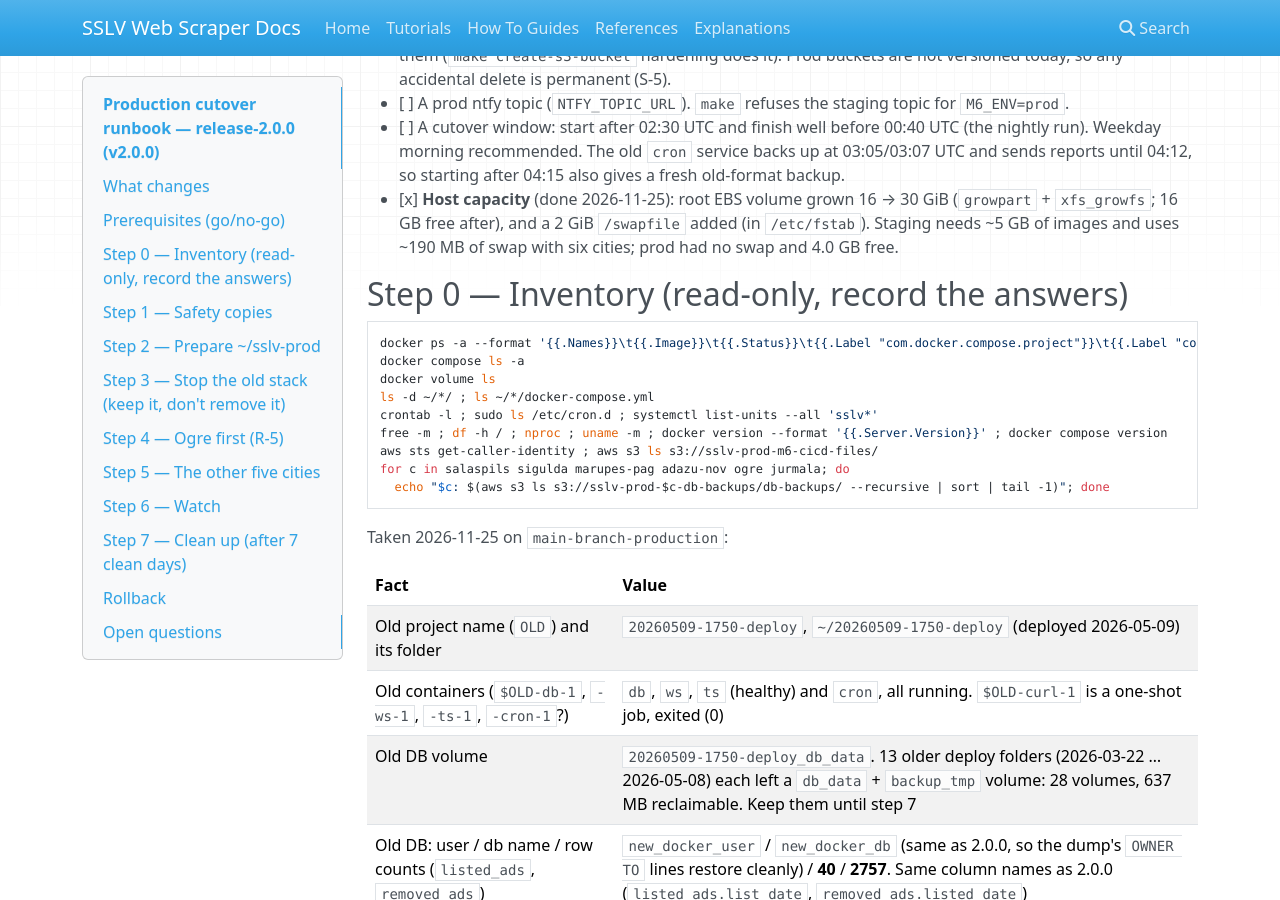
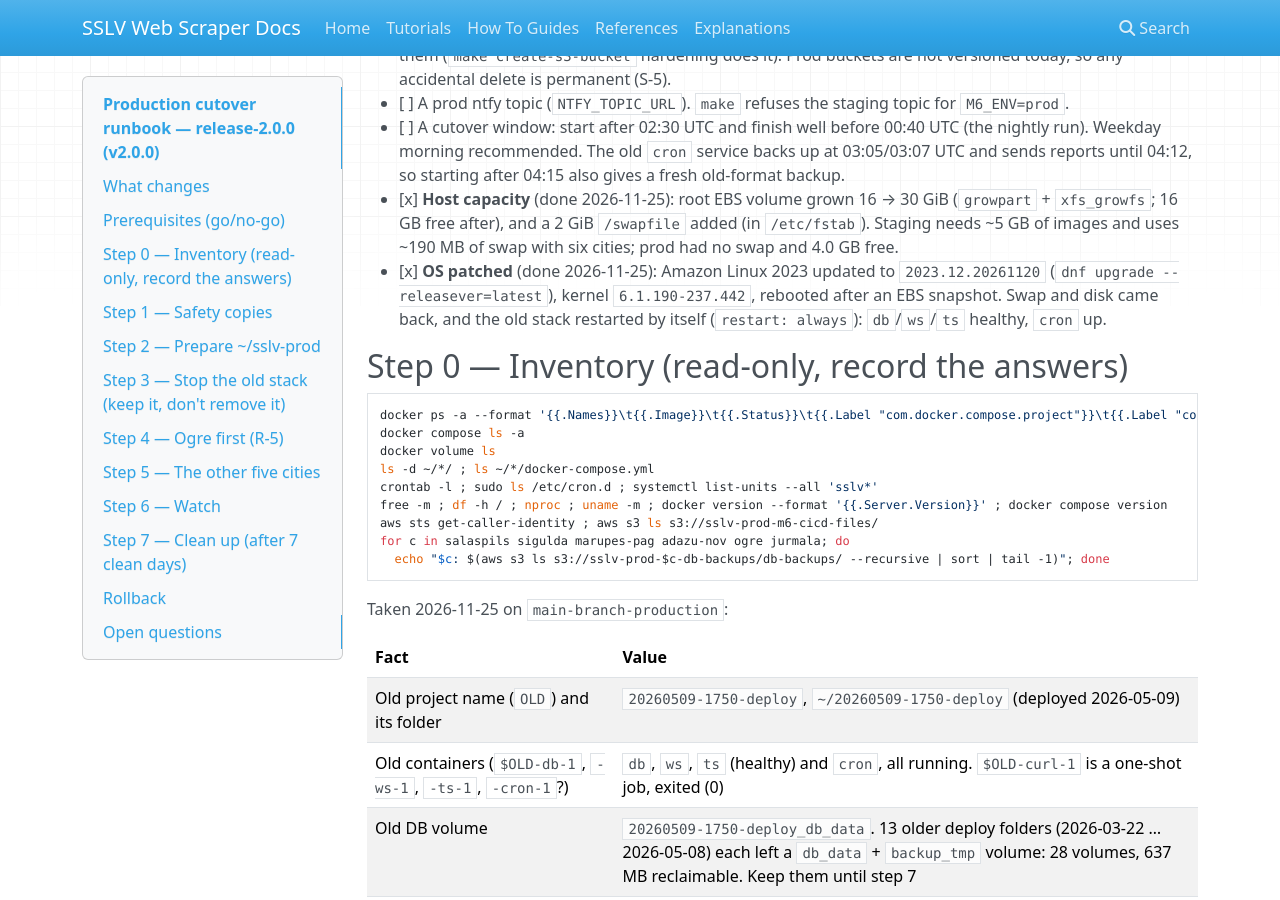
Before and after one commit to vfedotovs/sslv_web_scraper, an MkDocs documentation site: the page built from docs/production_cutover_runbook_release-2.0.0.md, in a window 1280 px wide and 900 px high, scrolled down 1381 px. Built offline with MkDocs 1.6.1, drawn with Linux system fonts in a browser that asks for light colours; nearby versions of some CDN libraries.

Commit message:
docs: record 2026-11-25 OS patch of the production host
Co-Authored-By: Claude Opus 5.5 <noreply@anthropic.com>

```diff
--- a/docs/production_cutover_runbook_release-2.0.0.md
+++ b/docs/production_cutover_runbook_release-2.0.0.md
@@ -42,6 +42,7 @@ Ogre's history. The steps below handle both.
 - [ ] A prod ntfy topic (`NTFY_TOPIC_URL`). `make` refuses the staging topic for `M6_ENV=prod`.
 - [ ] A cutover window: start after 02:30 UTC and finish well before 00:40 UTC (the nightly run). Weekday morning recommended. The old `cron` service backs up at 03:05/03:07 UTC and sends reports until 04:12, so starting after 04:15 also gives a fresh old-format backup.
 - [x] **Host capacity** (done 2026-11-25): root EBS volume grown 16 → 30 GiB (`growpart` + `xfs_growfs`; 16 GB free after), and a 2 GiB `/swapfile` added (in `/etc/fstab`). Staging needs ~5 GB of images and uses ~190 MB of swap with six cities; prod had no swap and 4.0 GB free.
+- [x] **OS patched** (done 2026-11-25): Amazon Linux 2023 updated to `2023.12.20261120` (`dnf upgrade --releasever=latest`), kernel `6.1.190-237.442`, rebooted after an EBS snapshot. Swap and disk came back, and the old stack restarted by itself (`restart: always`): `db`/`ws`/`ts` healthy, `cron` up.
 
 ## Step 0 — Inventory (read-only, record the answers)
 
```
